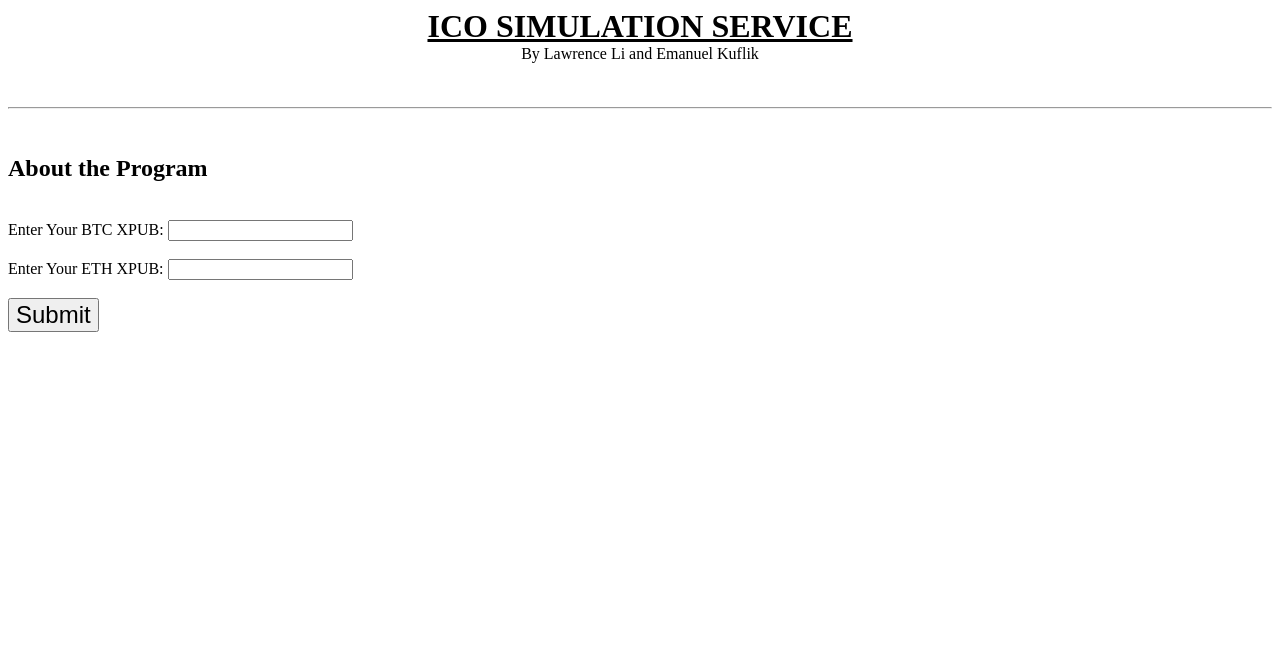
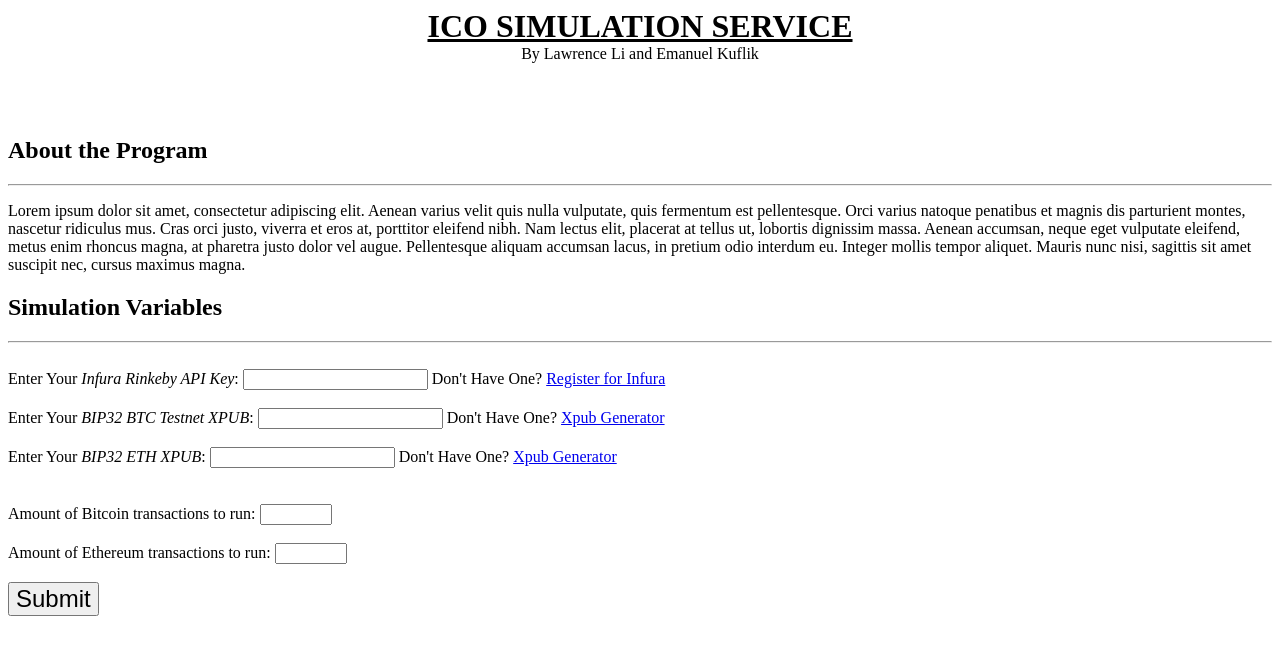
Before and after one commit to MannyKuflik/ICO-Simulation-Project, a Flask app: page / in a window 1280 px wide. Shown: the top 655 px of the page. Run offline with Flask 2, Linux system fonts and the light colour scheme; parts of the project's set-up code (start-up, migrations or seed data) failed here and were passed over.

Commit message:
fully wokring app with loading

```diff
--- a/app.py
+++ b/app.py
@@ -47,7 +47,7 @@ def connect(btc_trans, eth_trans, xpub_eth, xpub_btc):
     #connect to MySQL database
     config = {
             'user': 'root',
-            'password': 'HorcruX8!',
+            'password': '',
             'host': 'localhost',
             'port': '3306',
             'database': 'BROVIS'
@@ -93,8 +93,8 @@ def hellob(btcs):
     print('BTC DONE')
     return btc_trans
 
-def helloe(eths):
-    web3 = Web3(HTTPProvider('https://rinkeby.infura.io/fP6CC5NSFDAcqMzWhPUe'))
+def helloe(eths, rink_api):
+    web3 = Web3(HTTPProvider(rink_api))
     nonce = web3.eth.getTransactionCount('0xde055eCaB590E0E7f2Cb06445dd6272fb7D65129')
     ecnt = 0
     eth_trans = []
@@ -107,15 +107,15 @@ def helloe(eths):
     print('ETH DONE')
     return eth_trans
 
-def run_simul(eths, btcs):
+def run_simul(eths, btcs, rink_api):
     with ProcessPoolExecutor(max_workers=2) as executor:
-        e = executor.submit(helloe, eths)
+        e = executor.submit(helloe, eths, rink_api)
         b = executor.submit(hellob, btcs)
     return ( b.result(), e.result())
 
-def hello(xpub_eth, xpub_btc):
+def hello(btc_num, eth_num, xpub_btc, xpub_eth, rink_api):
     try:
-        wallets = full_wallets(50, 50, xpub_eth, xpub_btc)
+        wallets = full_wallets(btc_num, eth_num, xpub_eth, xpub_btc)
     except BTCError:
         print('invalid BTC XPUB')
         return render_template('btcerror.html')
@@ -124,9 +124,13 @@ def hello(xpub_eth, xpub_btc):
         return render_template('etherror.html')
     btcs = wallets[0]
     eths = wallets[1]
-    results = run_simul(eths, btcs)
-    btc_trans = results[0]
-    eth_trans = results[1]
+    render_template('bnumerror.html')
+    try:
+        results = run_simul(eths, btcs, rink_api)
+        btc_trans = results[0]
+        eth_trans = results[1]
+    except:
+        return render_template('simerror.html')
     print('Done.')
 
     connect(btc_trans, eth_trans, xpub_eth, xpub_btc)
@@ -137,11 +141,19 @@ def hello(xpub_eth, xpub_btc):
 def start():
     return render_template('start.html')
 
+@app.route("/run")
+def go():
+    time.sleep(10)
+    return render_template('bnumerror.html')
+
 @app.route("/", methods=['POST'])
 def submitxpub():
+    rink_api = request.form['rink_api']
     xpub_btc = request.form['xpub_btc']
     xpub_eth = request.form['xpub_eth']
-    return hello(xpub_eth, xpub_btc)
+    btc_num = int(request.form['btc_num'])
+    eth_num = int(request.form['eth_num'])
+    return hello (btc_num, eth_num, xpub_btc, xpub_eth, rink_api)
 
 if __name__ == "__main__":
    app.run(host='0.0.0.0', port=80, use_reloader=False, debug=True)
--- a/templates/start.html
+++ b/templates/start.html
@@ -8,9 +8,19 @@
 <p align="center" style="margin: 0">By Lawrence Li and Emanuel Kuflik</p>
 <br/>
 <br/>
-<hr>
 <br/>
 <h2>About the Program</h2>
+<hr>
+<p>
+    Lorem ipsum dolor sit amet, consectetur adipiscing elit. Aenean varius velit quis nulla vulputate, quis fermentum est pellentesque.
+    Orci varius natoque penatibus et magnis dis parturient montes, nascetur ridiculus mus. Cras orci justo, viverra et eros
+    at, porttitor eleifend nibh. Nam lectus elit, placerat at tellus ut, lobortis dignissim massa. Aenean accumsan, neque
+    eget vulputate eleifend, metus enim rhoncus magna, at pharetra justo dolor vel augue. Pellentesque aliquam accumsan lacus,
+    in pretium odio interdum eu. Integer mollis tempor aliquet. Mauris nunc nisi, sagittis sit amet suscipit nec, cursus
+    maximus magna.
+</p>
+<h2>Simulation Variables</h2>
+<hr>
 
 <!-- <script>
     // 10 minutes from now
@@ -49,18 +59,71 @@
 
 <div id="clockdiv"></div> -->
 
-<form method="POST">
-    <br>
-        Enter Your BTC XPUB:
-        <input name="xpub_btc">
+<form id="variables" method="POST" onsubmit="load()">
+    <br> Enter Your <i>Infura Rinkeby API Key</i>:
+    <input name="rink_api" maxlength="46" pattern=".{46}" title="Please enter your full Rinkeby API Key URL" required> Don't Have One?
+    <a href="https://infura.io/signup">Register for Infura</a>
+    </br>
+    <br> Enter Your <i>BIP32 BTC Testnet XPUB</i>:
+    <input name="xpub_btc" maxlength="111" pattern=".{111}" title="Valid extended public key must be 111 characters" required> Don't Have One?
+    <a href="https://iancoleman.io/bip39/#bip32">Xpub Generator</a>
+    </br>
+    <br> Enter Your <i>BIP32 ETH XPUB</i>:
+    <input name="xpub_eth" maxlength="111" pattern=".{111}" title="Valid extended public key must be 111 characters" required> Don't Have One?
+    <a href="https://iancoleman.io/bip39/#bip32">Xpub Generator</a>
+    </br>
+    <br/>
+    <br> Amount of Bitcoin transactions to run:
+    <input name="btc_num" type="number" min="0" max="5000" required>
+    </br>
+    <br> Amount of Ethereum transactions to run:
+    <input name="eth_num" type="number" min="0" max="5000" required>
     </br>
     <br>
-        Enter Your ETH XPUB:
-        <input name="xpub_eth">
+    <input style="font-size: 24px" type="submit">
     </br>
-    <br>
-        <input style="font-size: 24px" type="submit">
-    </br>
+    <style>
+        .loader {
+            border: 16px solid #f3f3f3;
+            border-radius: 50%;
+            border-top: 16px solid #3498db;
+            width: 150px;
+            height: 150px;
+            -webkit-animation: spin 2s linear infinite;
+            /* Safari */
+            animation: spin 2s linear infinite;
+            align: center;
+        }
+
+        @-webkit-keyframes spin {
+            0% {
+                -webkit-transform: rotate(0deg);
+            }
+            100% {
+                -webkit-transform: rotate(360deg);
+            }
+        }
+
+        @keyframes spin {
+            0% {
+                transform: rotate(0deg);
+            }
+            100% {
+                transform: rotate(360deg);
+            }
+        }
+    </style>
 </form>
+<div align="center">
+<div id="load" class="loader" style="display: none"></div>
+<div id="message" style="display: none">Simulation is loading...</div>
+</div>
+<script language="javascript" type="text/javascript">
+    function load() {
+        document.getElementById("variables").style.display = "none"
+        document.getElementById("message").style.display = "block"
+        document.getElementById("load").style.display = "block"
+    }
+</script>
 
 </html>
```
Also changed, not shown: ETHtrans.py (+2 -20 lines), templates/bnumerror.html (added, +13 -0 lines), templates/enumerror.html (added, +13 -0 lines), templates/simerror.html (added, +80 -0 lines).
